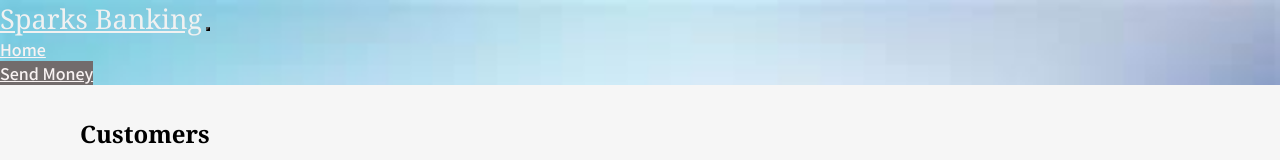
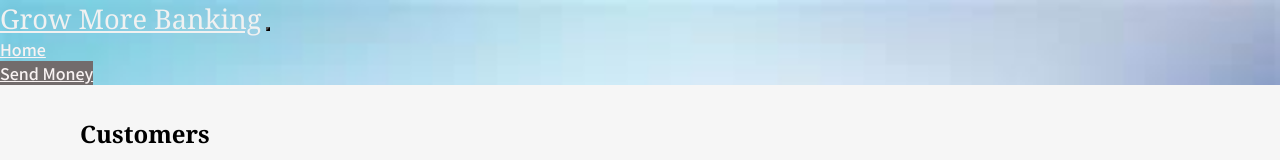
Before and after one commit to Sanchari14/bank_management, a plain HTML site: page customer.html in a window 1280 px wide. Shown: the top 160 px of the page. Drawn offline with nearby package versions, Linux system fonts and the light colour scheme; a script that the page names is missing; a web font is replaced by a local one.

Commit message:
Add files via upload

```diff
--- a/customer.html
+++ b/customer.html
@@ -16,7 +16,7 @@
 <body class="image">
     <!-- navbar starts here  -->
     <nav class="navbar navbar-expand-lg navbar-light bg-light">
-        <a class="navbar-brand" href="index.html">Sparks Banking</a>
+        <a class="navbar-brand" href="index.html">Grow More Banking</a>
         <button class="navbar-toggler toggle-color" type="button" data-toggle="collapse" data-target="#navbarSupportedContent"
             aria-controls="navbarSupportedContent" aria-expanded="false" aria-label="Toggle navigation">
             <span class="navbar-toggler-icon"></span>
```
